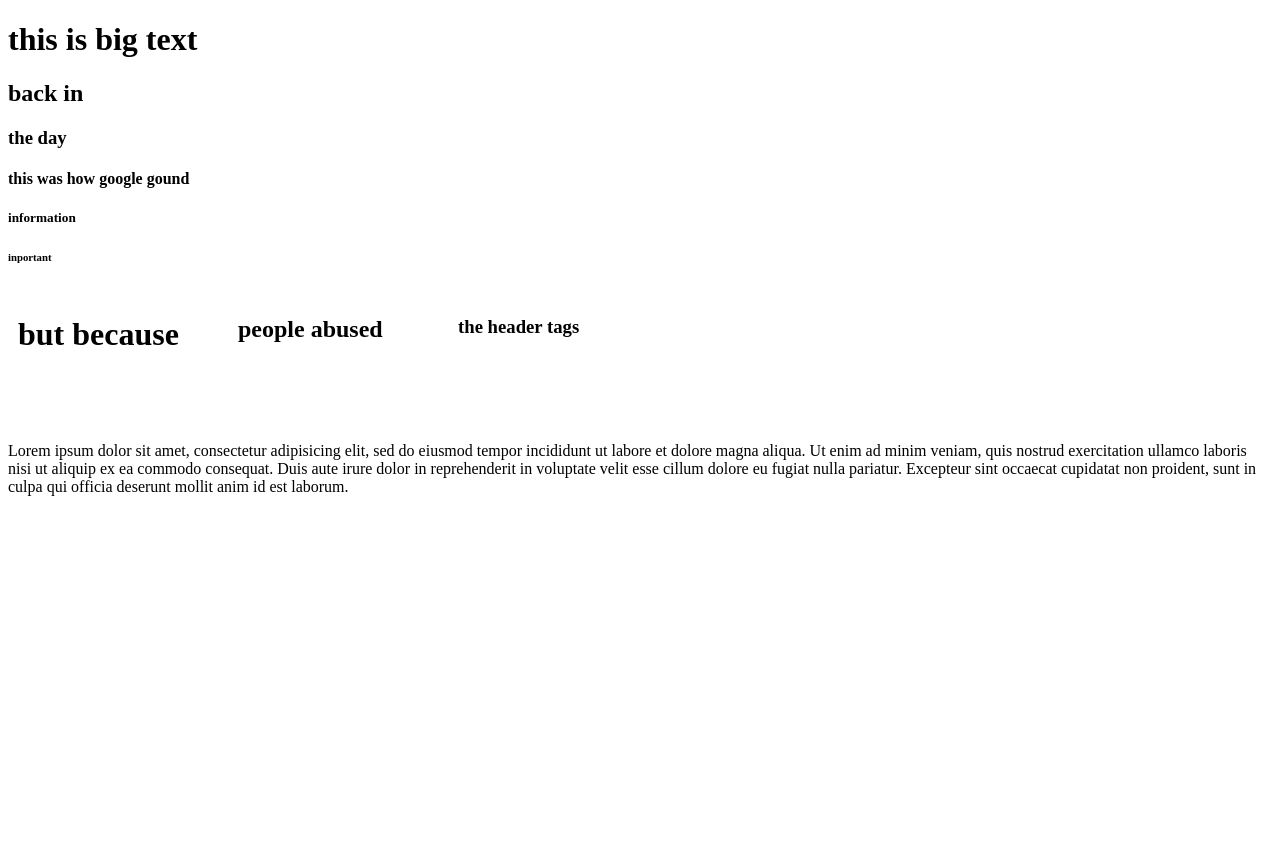
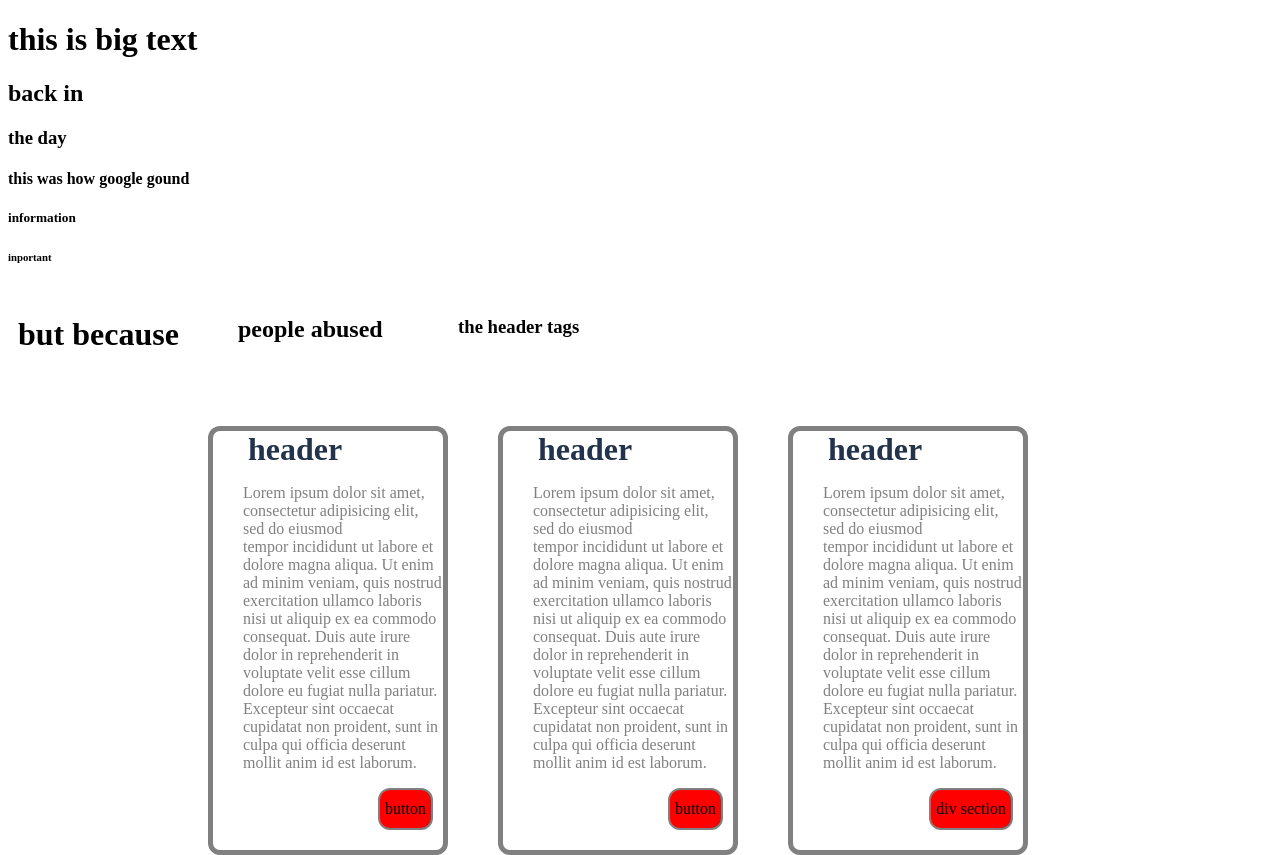
Before and after one commit to spriggse97/tutoring-class, a plain HTML site: page index.html in a window 1280 px wide. Before the commit the page ends 800 px from the top, so only its background shows below. Drawn offline with Linux system fonts and the light colour scheme.

Commit message:
added boxes

```diff
--- a/css/style.css
+++ b/css/style.css
@@ -7,3 +7,51 @@
 .after-box {
   clear: left;
 }
+.padding_div{
+  margin-left: 50px;
+  padding-left: 30px;
+  padding-bottom: 20px;
+  width:200px;
+  border: 5px;
+  border-radius: 12px;
+  border-color: gray;
+  border-style: solid;
+  float: left;
+}
+.center_the_blocks{
+      margin-left: 200px;
+}
+.tittle_marks{
+  font-size: 32px;
+  color:#23334c ;
+  padding-left: 5px;
+}
+.button_building{
+  /* the button box*/
+  margin-right:  10px;
+  border: 2px;
+  border-color: gray;
+  border-style: solid;
+  border-radius: 12px;
+  padding: 10px 5px;
+  background-color: red;
+  /*button text text */
+  text-decoration: none;
+  color: black;
+  float: right;
+
+
+
+}
+.button_building:hover{
+  background-color: blue;
+}
+#coloring_paragraph1{
+  color: gray;
+}
+#coloring_paragraph2{
+  color: gray;
+}
+#coloring_paragraph3{
+  color: gray;
+}
--- a/index.html
+++ b/index.html
@@ -43,14 +43,54 @@ google saw what a website was about and whats important about the website now
 that its not important becase you can use multiple h1's and google doesnt use
 that algarithm anymore -->
 <br class="after-box">
-<p id="">
+<div class="padding_div center_the_blocks">
+
+<strong class="tittle_marks">header</strong>
+<p id="coloring_paragraph1">
   Lorem ipsum dolor sit amet, consectetur adipisicing elit, sed do eiusmod
+  <br>
   tempor incididunt ut labore et dolore magna aliqua. Ut enim ad minim veniam,
   quis nostrud exercitation ullamco laboris nisi ut aliquip ex ea commodo
   consequat. Duis aute irure dolor in reprehenderit in voluptate velit esse
   cillum dolore eu fugiat nulla pariatur. Excepteur sint occaecat cupidatat non
   proident, sunt in culpa qui officia deserunt mollit anim id est laborum.
 </p>
+
+<a href="#" class="button_building">button</a>
+</div>
+<div class="padding_div">
+
+<strong class="tittle_marks">header</strong>
+<p id="coloring_paragraph2">
+  Lorem ipsum dolor sit amet, consectetur adipisicing elit, sed do eiusmod
+  <br>
+  tempor incididunt ut labore et dolore magna aliqua. Ut enim ad minim veniam,
+  quis nostrud exercitation ullamco laboris nisi ut aliquip ex ea commodo
+  consequat. Duis aute irure dolor in reprehenderit in voluptate velit esse
+  cillum dolore eu fugiat nulla pariatur. Excepteur sint occaecat cupidatat non
+  proident, sunt in culpa qui officia deserunt mollit anim id est laborum.
+</p>
+
+<a href="#" class="button_building">button</a>
+</div>
+<div class="padding_div">
+
+<strong class="tittle_marks">header</strong>
+<p id="coloring_paragraph3">
+  Lorem ipsum dolor sit amet, consectetur adipisicing elit, sed do eiusmod
+  <br>
+  tempor incididunt ut labore et dolore magna aliqua. Ut enim ad minim veniam,
+  quis nostrud exercitation ullamco laboris nisi ut aliquip ex ea commodo
+  consequat. Duis aute irure dolor in reprehenderit in voluptate velit esse
+  cillum dolore eu fugiat nulla pariatur. Excepteur sint occaecat cupidatat non
+  proident, sunt in culpa qui officia deserunt mollit anim id est laborum.
+</p>
+
+<a href="#" class="button_building">div section</a>
+</div>
+<footer class="">
+
+</footer>
 </body>
 <!-- -->
 
```
